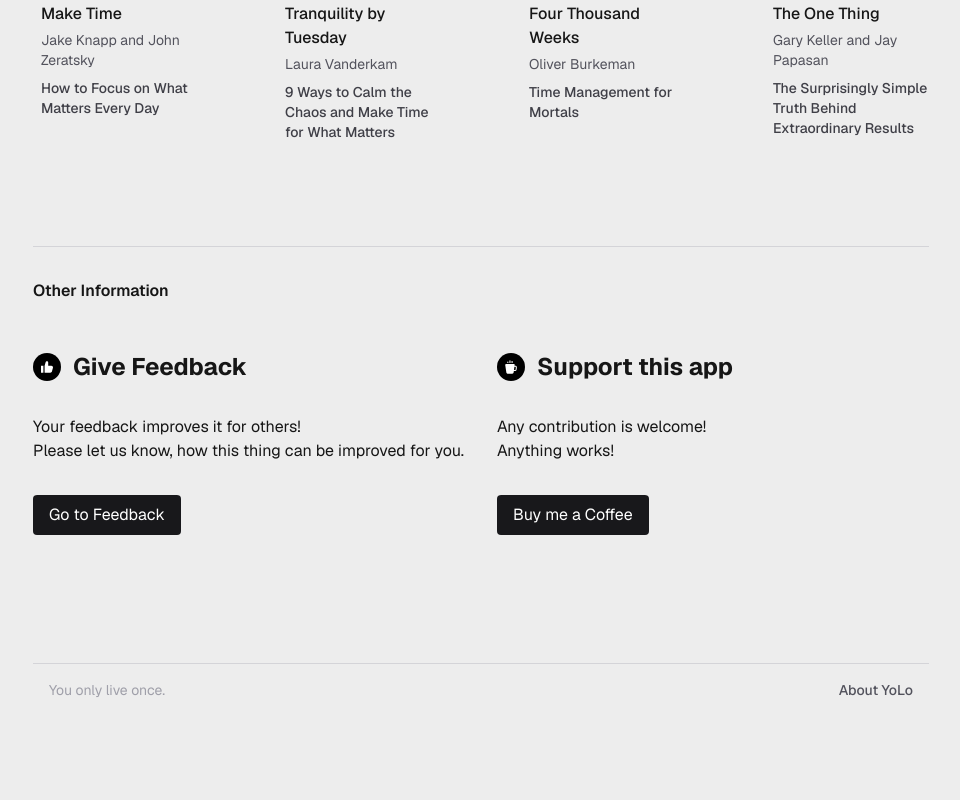
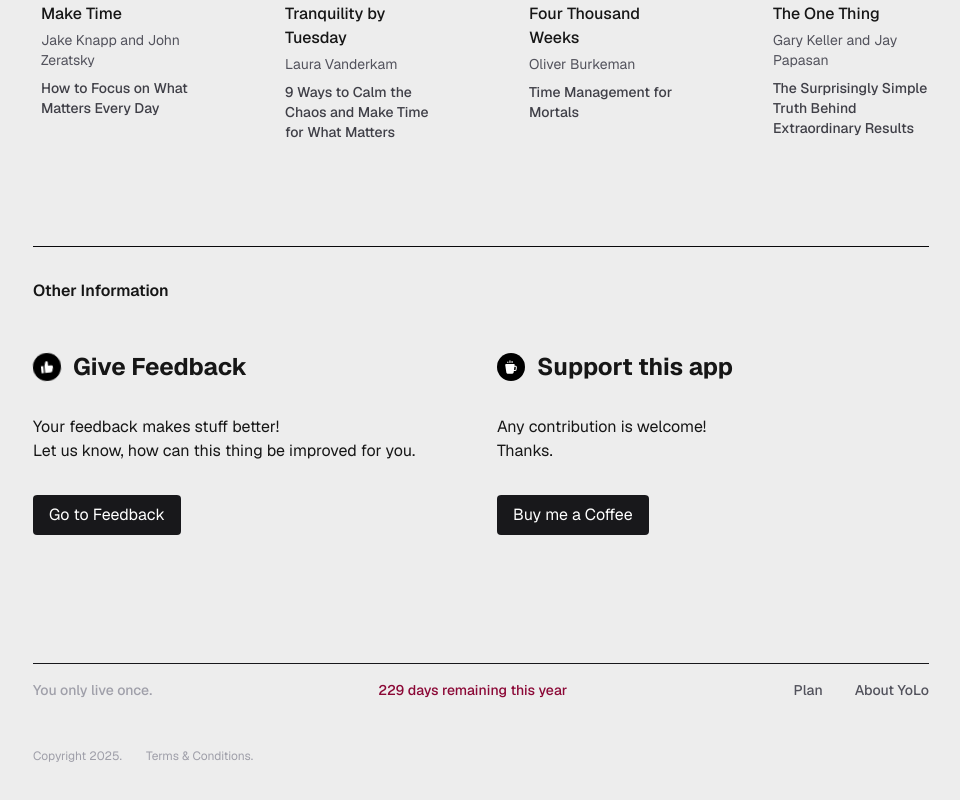
Before and after one commit to karandudeja/calendar-test-1, a Next.js app: page / in a window 1280 px wide. Shown: the part 1062-1862 px from the top of the page, without its empty margins (159-1119 px from the left). Before the commit the page ends 1810 px from the top, so only its background shows below. Built offline with nearby package versions, Linux system fonts and the light colour scheme.

Commit message:
added new page for plan and editing the other pages

```diff
--- a/components/BuyCoffee.tsx
+++ b/components/BuyCoffee.tsx
@@ -16,7 +16,7 @@
                 <p className="ml-3 text-2xl font-bold">Support this app</p>
             </div>
             <p className="mt-8">Any contribution is welcome!</p>
-            <p className="">Anything works!</p>
+            <p className="">Thanks.</p>
             <button className="bg-zinc-900 text-white px-4 py-2 mt-8 rounded">Buy me a Coffee</button>
         </div>
     );
--- a/components/FooterTest.tsx
+++ b/components/FooterTest.tsx
@@ -1,11 +1,28 @@
+import Link from "next/link";
+import { isLeapYear, differenceInCalendarDays } from "date-fns";
+
 const FooterTest = () => {
+    const today = new Date();
+    const daysThisYear = isLeapYear(today) ? 366 : 365;
+    const yearStart = new Date(today.getFullYear(), 0, 1);
+    const daysPassed = differenceInCalendarDays(today, yearStart);
+    const daysRemaining = daysThisYear - daysPassed;
+
     return(
         <footer className="text-sm">
-            <div className="w-full h-0.25 bg-zinc-300 dark:bg-zinc-800"></div>
-            <div className="p-4">
-                <div className="flex justify-between">
+            <div className="w-full h-0.25 bg-zinc-900 dark:bg-zinc-200"></div>
+            <div className="py-4">
+                <div className="flex font-medium justify-between">
                     <p className="text-zinc-400">You only live once.</p>
-                    <p className="text-zinc-600 font-medium">About YoLo</p>
+                    <p className="text-rose-900">{daysRemaining} days remaining this year</p>
+                    <div className="flex xl:gap-8 text-zinc-600">
+                        <Link href="/plan">Plan</Link>
+                        <Link href="/about">About YoLo</Link>
+                    </div>
+                </div>
+                <div className="flex text-zinc-400 text-xs xl:gap-6 xl:mt-12">
+                    <p>Copyright {today.getFullYear()}.</p>
+                    <p>Terms & Conditions.</p>
                 </div>
             </div>
         </footer>
--- a/components/GiveFeedback.tsx
+++ b/components/GiveFeedback.tsx
@@ -4,7 +4,7 @@
     return (
         <div className="xl:w-1/2">
             <div className="flex items-center">
-                <div className="w-7 h-7 rounded-full bg-black flex items-center justify-center">
+                <div className="w-7 h-7 rounded-full bg-black flex items-center justify-center animate-rotate-infinite">
                     <Image
                     src="/like-white.svg"
                     alt="Feedback Illustration"
@@ -15,8 +15,8 @@
                 </div>
                 <p className="ml-3 text-2xl font-bold">Give Feedback</p>
             </div>
-            <p className="mt-8">Your feedback improves it for others!</p>
-            <p className="">Please let us know, how this thing can be improved for you.</p>
+            <p className="mt-8">Your feedback makes stuff better!</p>
+            <p className="">Let us know, how can this thing be improved for you.</p>
             <button className="bg-zinc-900 text-white px-4 py-2 mt-8 rounded">Go to Feedback</button>
         </div>
     );
--- a/components/OtherInfo.tsx
+++ b/components/OtherInfo.tsx
@@ -5,7 +5,7 @@
 function OtherInfo() {
     return (
         <div className="mt-20 mb-32">
-            <div className="w-full h-0.25 bg-zinc-300 dark:bg-zinc-800"></div>
+            <div className="w-full h-0.25 bg-zinc-950 dark:bg-zinc-100"></div>
             <p className="font-semibold mt-8 mb-12">Other Information</p>
             <div className="flex gap-8">
                 <GiveFeedback />
--- a/components/SuggestedReading.tsx
+++ b/components/SuggestedReading.tsx
@@ -73,7 +73,7 @@
 
     return (
         <div className="mt-32" ref={sectionRef}>
-            <div className="w-full h-0.25 bg-zinc-300 dark:bg-zinc-800"></div>
+            <div className="w-full h-0.25 bg-zinc-800 dark:bg-zinc-200"></div>
             <p className="font-semibold my-8">Suggested Reading</p>
             <div className="flex gap-16 overflow-x-auto pb-4">
                 {arrBooks.map((book, index) => (
--- a/src/app/globals.css
+++ b/src/app/globals.css
@@ -24,3 +24,36 @@
   color: var(--foreground);
   font-family: Arial, Helvetica, sans-serif;
 }
+
+
+/* Define the rotation animation */
+@keyframes rotateFull {
+    /* 1. Start at original position (0deg) and hold */
+    0% {
+        transform: rotate(0deg);
+    }
+    42% { /* Hold 0deg until 2.5s mark (2.5 / 6 = 0.41666) */
+        transform: rotate(0deg);
+    }
+
+    /* 2. Rotate to -180deg (takes 0.5s) */
+    50% { /* Reaches -180deg at 3.0s mark (3.0 / 6 = 0.5) */
+        transform: rotate(-180deg);
+    }
+
+    /* 3. Hold at -180deg */
+    92% { /* Hold -180deg until 5.5s mark (5.5 / 6 = 0.91666) */
+        transform: rotate(-180deg);
+    }
+
+    /* 4. Rotate back to 0deg (takes 0.5s) */
+    100% { /* Reaches 0deg at 6.0s mark (6.0 / 6 = 1.0) */
+        transform: rotate(0deg);
+    }
+}
+
+/* Apply the animation as a utility class */
+.animate-rotate-infinite {
+    animation: rotateFull 4s ease-in-out infinite; /* 0.5s for 500ms rotation */
+    transform-origin: center; /* Ensure it rotates around its own center */
+}
--- /dev/null
+++ b/src/app/plan/page.tsx
@@ -0,0 +1,29 @@
+"use client";
+
+import Link from "next/link";
+
+export default function PlanPage() {
+  return (
+    <div className="w-full h-screen">
+        <div className="w-full lg:w-1/3 lg:mx-auto py-40 font-[family-name:var(--font-geist-sans)]">
+          <p className="font-bold text-rose-900 text-3xl">Plan</p>
+          <p className="mt-8 text-rose-950 dark:text-rose-800">Development.</p>
+          <p className="mt-6 text-rose-950 dark:text-rose-200">Lorem ipsum dolor sit amet consectetur adipisicing elit. Nesciunt, magni.
+            Sint eos porro laborum obcaecati, repellat aut officia, voluptatum, rem perferendis ab nemo.
+            Maxime tempore fugiat labore, reiciendis ab quos?</p>
+          <p className="mt-6 text-rose-950 dark:text-rose-200">Lorem ipsum dolor sit amet consectetur adipisicing elit. Nesciunt, magni.
+            Sint eos porro laborum obcaecati, repellat aut officia, voluptatum, rem perferendis ab nemo.
+            Maxime tempore fugiat labore, reiciendis ab quos?</p>
+          <nav className="mt-12">
+            <Link
+              href="/"
+              className="text-zinc-600 dark:text-zinc-500 dark:hover:text-zinc-400 hover:text-zinc-700 hover:underline hover:underline-offset-4 transition-colors"
+            >
+              ← Back to Home
+            </Link>
+          </nav>
+        </div>
+    </div>
+
+  );
+}
```
